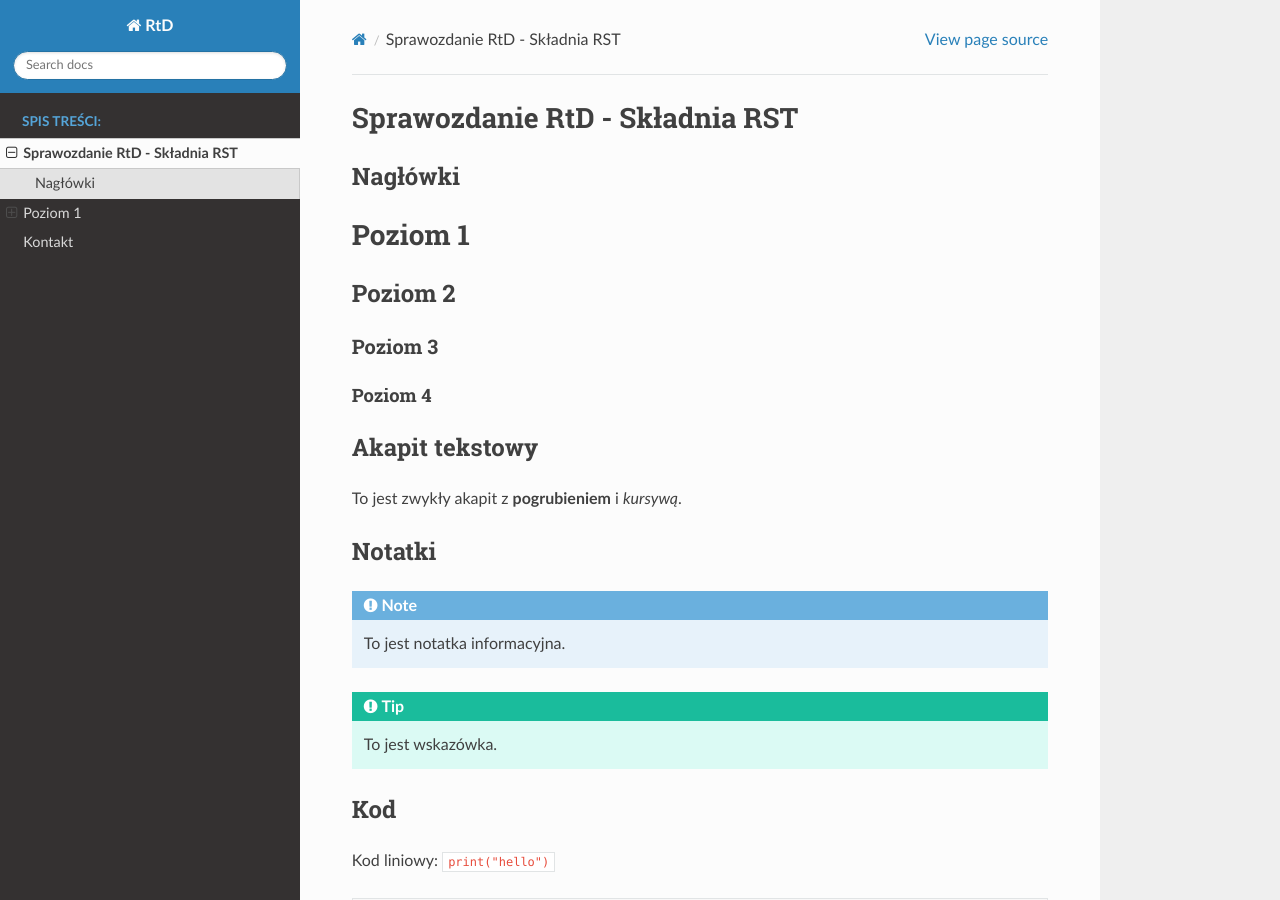
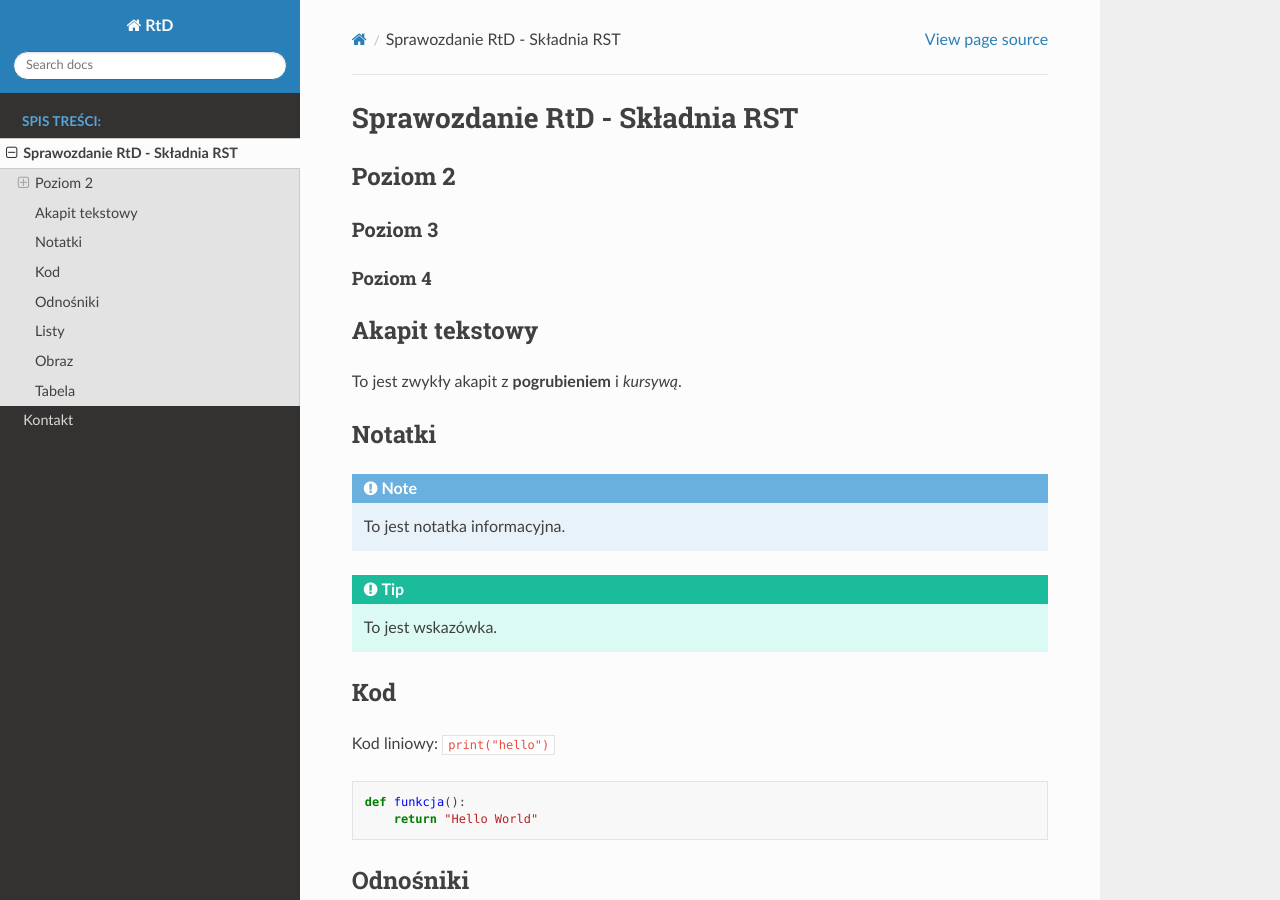
Before and after one commit to Bam-BoS/zse-4TP-ToBu-rtd, a Sphinx documentation site: the page built from docs/sprawozdanie.rst, in a window 1280 px wide and 900 px high. Built offline with Sphinx 7.4.7 and the Read the Docs theme 3.1.0, drawn with Linux system fonts in a browser that asks for light colours; pages that are not in the unit, such as notebooks, are missing from menus.

Commit message:
Update sprawozdanie.rst

```diff
--- a/docs/sprawozdanie.rst
+++ b/docs/sprawozdanie.rst
@@ -1,11 +1,5 @@
 Sprawozdanie RtD - Składnia RST
 ===============================
-
-Nagłówki
---------
-
-Poziom 1
-========
 
 Poziom 2
 --------
@@ -15,7 +9,6 @@
 
 Poziom 4
 ^^^^^^^^
-
 
 Akapit tekstowy
 ---------------
```
